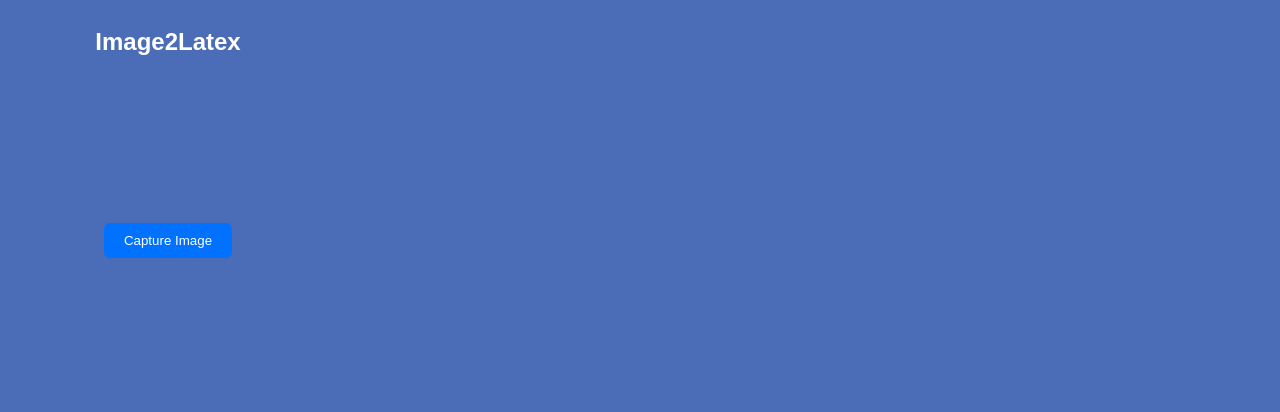
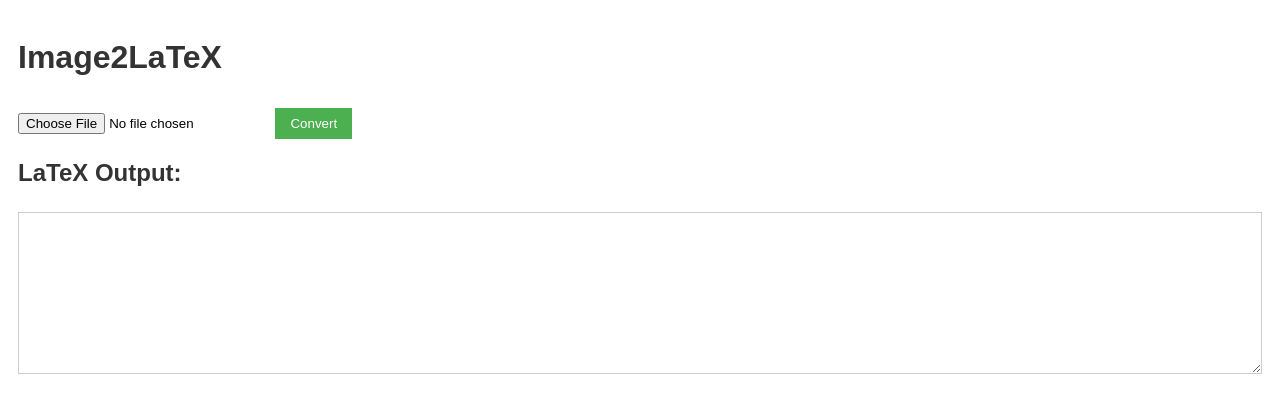
Before and after one commit to devangdileep/Image2Latex-ChromeExtension, a browser extension: page index.html in a window 1280 px wide. Drawn offline with Linux system fonts and the light colour scheme.

Commit message:
completed the frontend

```diff
--- a/index.html
+++ b/index.html
@@ -5,10 +5,13 @@
     <meta name="viewport" content="width=device-width, initial-scale=1.0">
     <title>Image2Latex</title>
     <link rel="stylesheet" href="src/style.css">
-
 </head>
 <body>
-    <div class="main-heading">Image2Latex</div>
-    <button id="capture-button">Capture Image</button>
+    <h1>Image2LaTeX</h1>
+    <input type="file" id="imageFile" accept="image/*">
+    <button id="convertbutton" disabled>Convert</button>
+    <h2>LaTeX Output:</h2>
+    <textarea id="latexoutput" rows="10" readonly></textarea>
+    <script src="src/main.js"></script>
 </body>
 </html>
--- a/src/style.css
+++ b/src/style.css
@@ -1,28 +1,26 @@
 body {
-    background-color: #4b6cb7;
-    width: 320px;
-    height: 250px;
-    text-align: center;
     font-family: Arial, sans-serif;
-    display: flex;
-    flex-direction: column;
-    justify-content: space-between;
-    align-items: center;
+    padding: 10px;
+    min-width: 300px;
 }
-.main-heading {
-    color: white;
-    font-size: 24px;
-    font-weight: bold;
-    margin-top: 20px;
-    margin-bottom: 10px;
+
+h1, h2 {
+    color: #333;
 }
-button {
-    background-color: #0072ff;
-    padding: 10px 20px;
+
+#latexoutput {
+    width: 100%;
+    box-sizing: border-box;
+    margin-top: 5px;
+    border: 1px solid #ccc;
+    padding: 5px;
+}
+
+#convertbutton {
+    margin-top: 10px;
+    padding: 8px 15px;
+    background-color: #4CAF50;
     color: white;
     border: none;
-    border-radius: 6px;
+    cursor: pointer;
 }
-button:hover {
-        background-color: #005bb5;
-    }
```
